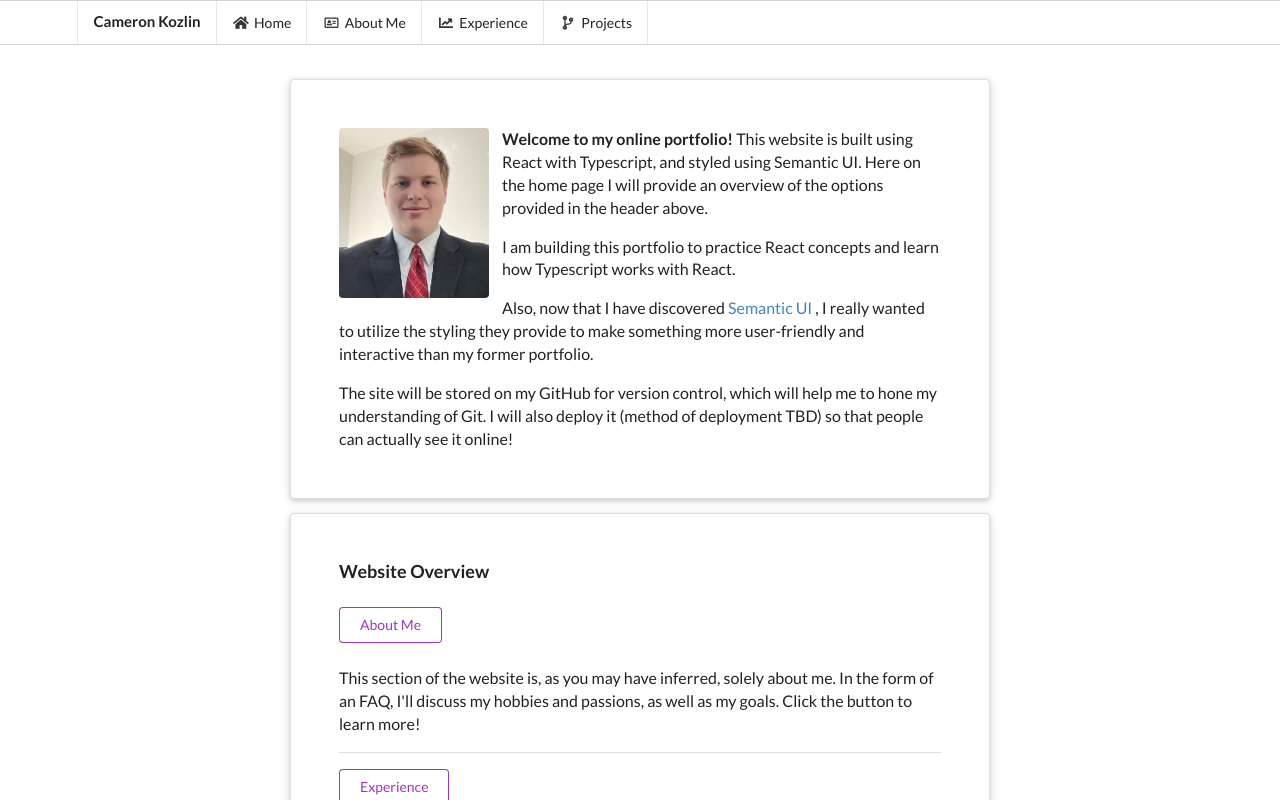
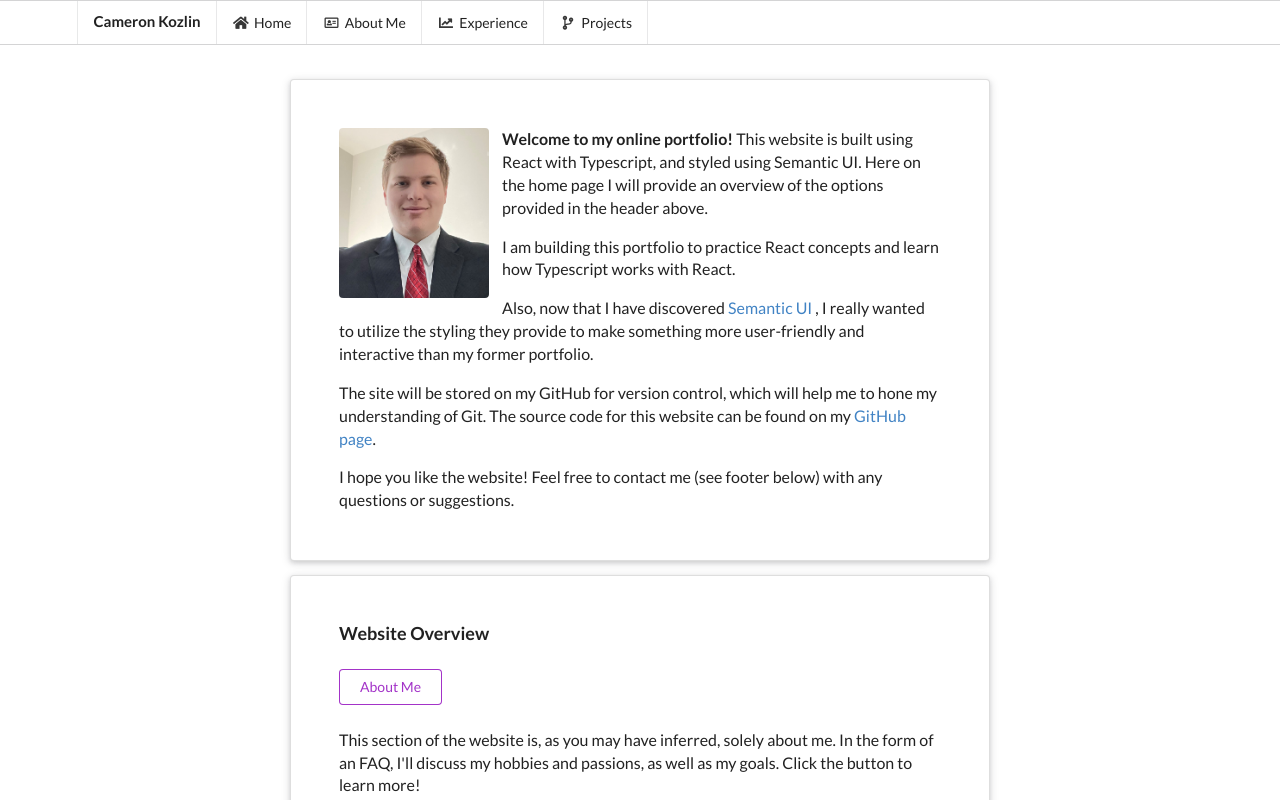
Before and after one commit to ckozlin/react-portfolio, a React (Create React App) app: page / in a window 1280 px wide. Shown: the top 800 px of the page. Built offline with nearby package versions, Linux system fonts and the light colour scheme.

Commit message:
Updated GPA and Home/About content

```diff
--- a/src/components/About.tsx
+++ b/src/components/About.tsx
@@ -16,11 +16,16 @@ function About() {
           className="ui small right floated rounded image"
         />
         <p>
-          I'm so glad you asked. I am currently a rising junior studying
-          Computer Science at the University of Florida. I have a 3.95 GPA.
+          I'm so glad you asked. I am currently a rising junior (Class of '23)
+          studying Computer Science at the University of Florida. As of Spring
+          '21, my GPA is 3.96.
         </p>
         <p>
-          I am very excited to say that I will be interning at Amazon this
+          In addition to a Bachelor's in CS, I am also pursuing a Minor in
+          Spanish and a Certificate in AI Fundamentals and Applications.
+        </p>
+        <p>
+          Also, I am very excited to say that I will be interning at Amazon this
           summer!
         </p>
         <p>
--- a/src/components/Home.tsx
+++ b/src/components/Home.tsx
@@ -30,8 +30,16 @@ function Home() {
         </p>{" "}
         <p>
           The site will be stored on my GitHub for version control, which will
-          help me to hone my understanding of Git. I will also deploy it (method
-          of deployment TBD) so that people can actually see it online!
+          help me to hone my understanding of Git. The source code for this
+          website can be found on my{" "}
+          <a href="https://github.com/ckozlin" target="_blank" rel="noreferrer">
+            GitHub page
+          </a>
+          .{" "}
+        </p>
+        <p>
+          I hope you like the website! Feel free to contact me (see footer
+          below) with any questions or suggestions.
         </p>
       </div>
       <div className="ui raised very padded text container segment">
```
